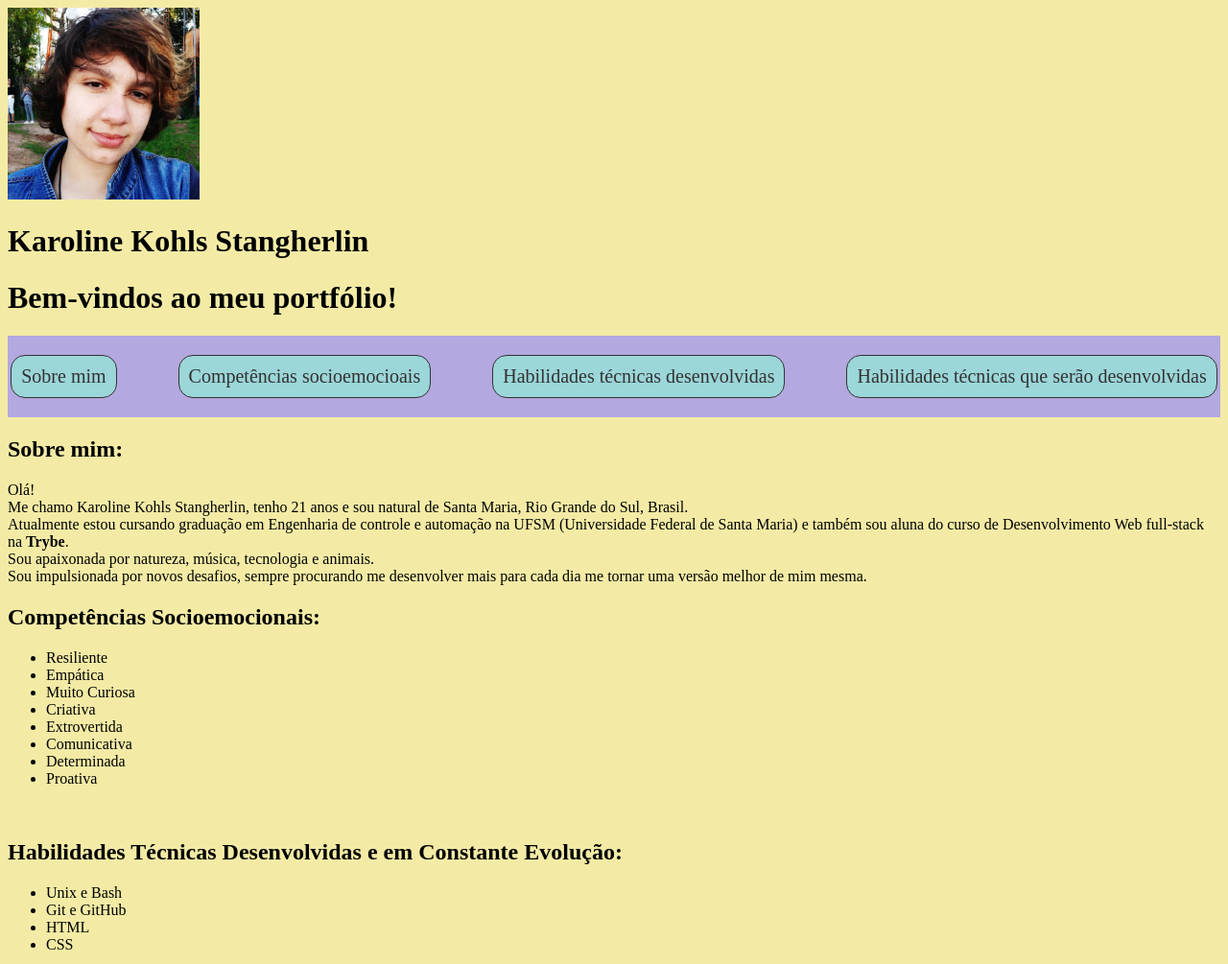
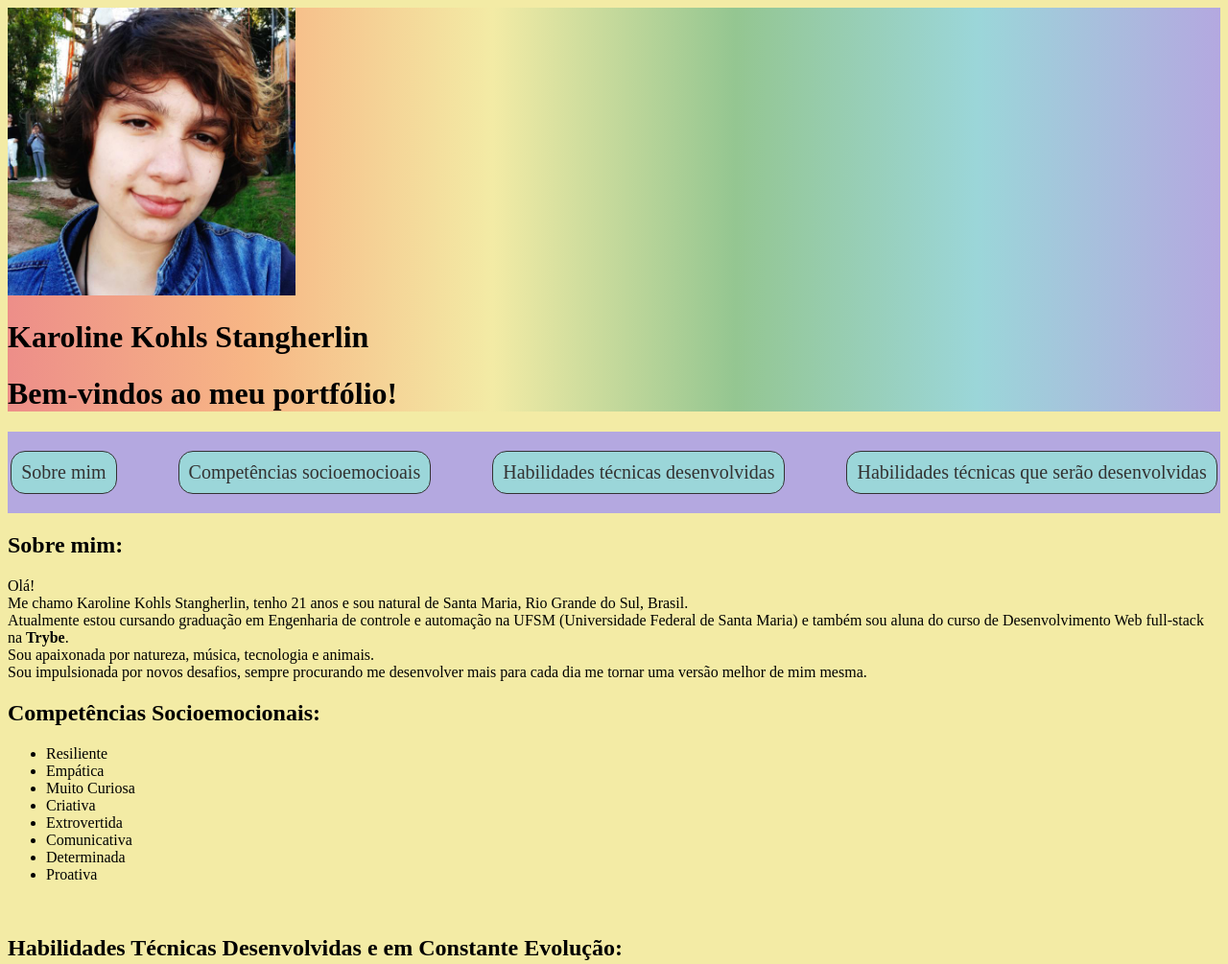
Before and after one commit to KarolineKS/KarolineKS.github.io, a plain HTML site: page index.html in a window 1280 px wide. Shown: the top 1005 px of the page at 96% size. Drawn offline with Linux system fonts and the light colour scheme.

Commit message:
add background-image no cabeçalho

```diff
--- a/index.html
+++ b/index.html
@@ -8,11 +8,11 @@
 </head>
 
 <body>
-    <img src="Imagens/eu.jpeg" alt="Minha imagem de perfil" width="200px" />
-
-    <h1>Karoline Kohls Stangherlin</h1>
-
-    <h1><strong>Bem-vindos ao meu portfólio!</strong></h1>
+    <header class="header">
+        <img src="Imagens/eu.jpeg" alt="Minha imagem de perfil" width="300px" />
+        <h1>Karoline Kohls Stangherlin</h1>
+        <h1><strong>Bem-vindos ao meu portfólio!</strong></h1>
+    </header>
 
     <nav class="nav" >
         <ul class="nav-links">
--- a/style.css
+++ b/style.css
@@ -1,5 +1,9 @@
 body{
     background-color: #F3EBA5;
+}
+
+.header{
+    background-image: linear-gradient(to right,#ED8E89,#F7B685,#F3EBA5,#94C691,#9BD6D9,#B4A8E0);
 }
 
 .nav-links li{
@@ -33,4 +37,5 @@ nav ul li a{
 
 .nav {
     background-color: #B4A8E0;
+    margin: 0;
 }
```
